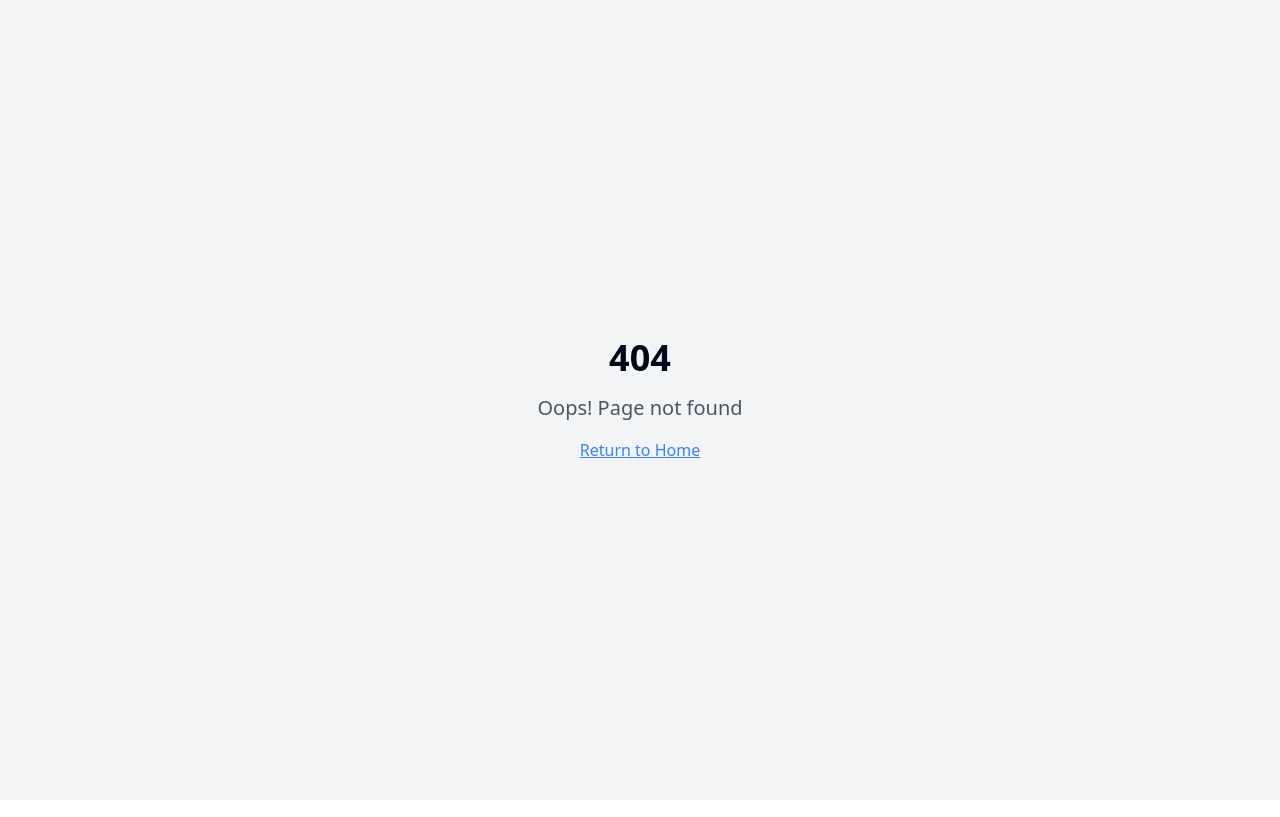
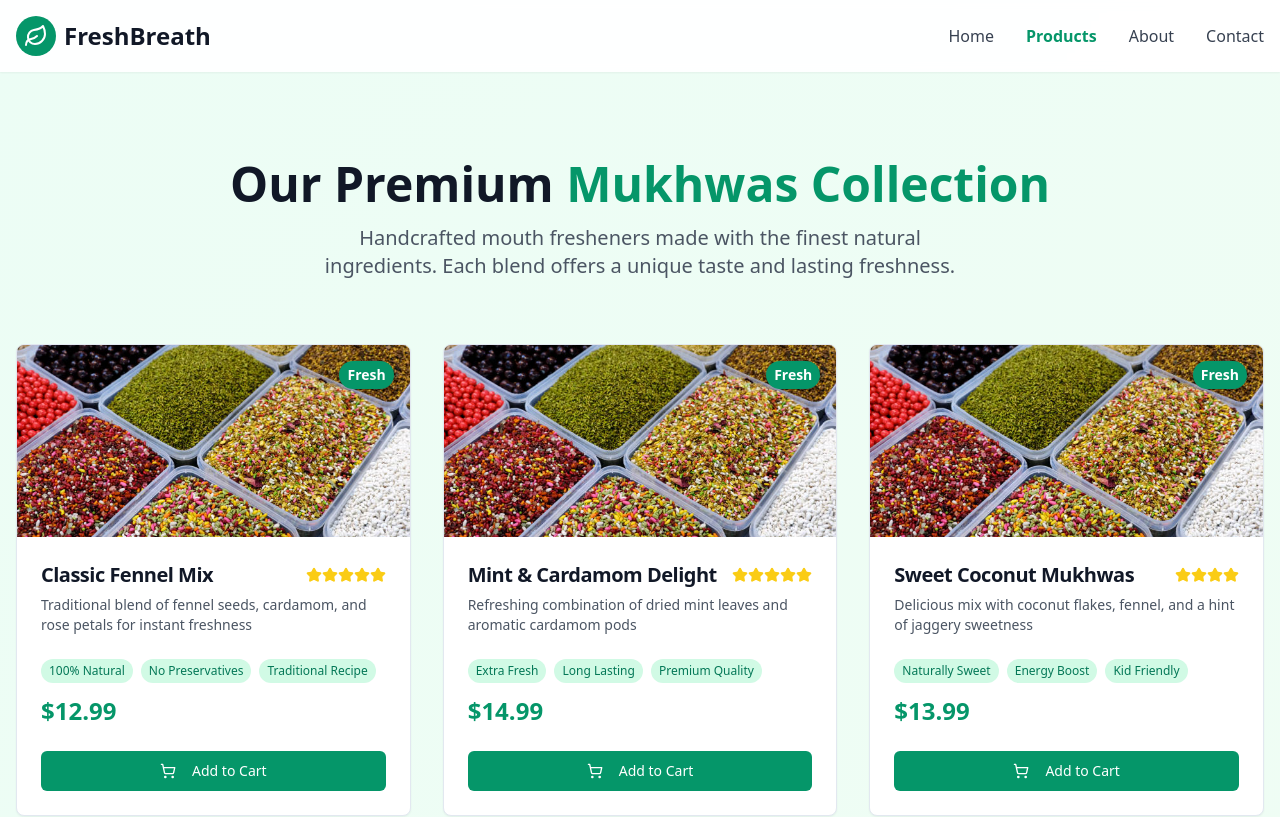
Before and after one commit to technojia98/fresh, a React (Vite) app: page /products in a window 1280 px wide. Before the commit this address had no page. Shown: the top 817 px of the page. Built offline with nearby package versions, Linux system fonts and the light colour scheme.

Commit message:
Add mukhwas products
Add 6 mukhwas products to the products page.

```diff
--- a/src/App.tsx
+++ b/src/App.tsx
@@ -1,9 +1,11 @@
+
 import { Toaster } from "@/components/ui/toaster";
 import { Toaster as Sonner } from "@/components/ui/sonner";
 import { TooltipProvider } from "@/components/ui/tooltip";
 import { QueryClient, QueryClientProvider } from "@tanstack/react-query";
 import { BrowserRouter, Routes, Route } from "react-router-dom";
 import Index from "./pages/Index";
+import Products from "./pages/Products";
 import NotFound from "./pages/NotFound";
 
 const queryClient = new QueryClient();
@@ -16,6 +18,7 @@ const App = () => (
       <BrowserRouter>
         <Routes>
           <Route path="/" element={<Index />} />
+          <Route path="/products" element={<Products />} />
           {/* ADD ALL CUSTOM ROUTES ABOVE THE CATCH-ALL "*" ROUTE */}
           <Route path="*" element={<NotFound />} />
         </Routes>
--- a/src/components/Header.tsx
+++ b/src/components/Header.tsx
@@ -1,21 +1,42 @@
 
 import { Leaf } from "lucide-react";
+import { Link, useLocation } from "react-router-dom";
 
 const Header = () => {
+  const location = useLocation();
+
   return (
     <header className="fixed top-0 w-full bg-white bg-opacity-95 backdrop-blur-sm shadow-sm z-50">
       <div className="container mx-auto px-4 py-4">
         <div className="flex items-center justify-between">
-          <div className="flex items-center space-x-2">
+          <Link to="/" className="flex items-center space-x-2">
             <div className="bg-emerald-600 p-2 rounded-full">
               <Leaf className="h-6 w-6 text-white" />
             </div>
             <span className="text-2xl font-bold text-gray-900">FreshBreath</span>
-          </div>
+          </Link>
 
           <nav className="hidden md:flex items-center space-x-8">
-            <a href="#home" className="text-gray-700 hover:text-emerald-600 transition-colors duration-300">Home</a>
-            <a href="#products" className="text-gray-700 hover:text-emerald-600 transition-colors duration-300">Products</a>
+            <Link
+              to="/"
+              className={`transition-colors duration-300 ${
+                location.pathname === "/"
+                  ? "text-emerald-600 font-semibold"
+                  : "text-gray-700 hover:text-emerald-600"
+              }`}
+            >
+              Home
+            </Link>
+            <Link
+              to="/products"
+              className={`transition-colors duration-300 ${
+                location.pathname === "/products"
+                  ? "text-emerald-600 font-semibold"
+                  : "text-gray-700 hover:text-emerald-600"
+              }`}
+            >
+              Products
+            </Link>
             <a href="#about" className="text-gray-700 hover:text-emerald-600 transition-colors duration-300">About</a>
             <a href="#contact" className="text-gray-700 hover:text-emerald-600 transition-colors duration-300">Contact</a>
           </nav>
--- /dev/null
+++ b/src/pages/Products.tsx
@@ -0,0 +1,161 @@
+
+import { ShoppingCart, Star } from "lucide-react";
+import { Button } from "@/components/ui/button";
+import { Card, CardContent, CardDescription, CardFooter, CardHeader, CardTitle } from "@/components/ui/card";
+import Header from "@/components/Header";
+
+const products = [
+  {
+    id: 1,
+    name: "Classic Fennel Mix",
+    description: "Traditional blend of fennel seeds, cardamom, and rose petals for instant freshness",
+    price: "$12.99",
+    image: "/lovable-uploads/e40b23ed-c309-4e40-9193-935d8bb0adbc.png",
+    rating: 5,
+    features: ["100% Natural", "No Preservatives", "Traditional Recipe"]
+  },
+  {
+    id: 2,
+    name: "Mint & Cardamom Delight",
+    description: "Refreshing combination of dried mint leaves and aromatic cardamom pods",
+    price: "$14.99",
+    image: "/lovable-uploads/e40b23ed-c309-4e40-9193-935d8bb0adbc.png",
+    rating: 5,
+    features: ["Extra Fresh", "Long Lasting", "Premium Quality"]
+  },
+  {
+    id: 3,
+    name: "Sweet Coconut Mukhwas",
+    description: "Delicious mix with coconut flakes, fennel, and a hint of jaggery sweetness",
+    price: "$13.99",
+    image: "/lovable-uploads/e40b23ed-c309-4e40-9193-935d8bb0adbc.png",
+    rating: 4,
+    features: ["Naturally Sweet", "Energy Boost", "Kid Friendly"]
+  },
+  {
+    id: 4,
+    name: "Spicy Ajwain Special",
+    description: "Bold flavor with ajwain seeds, black pepper, and traditional spices",
+    price: "$11.99",
+    image: "/lovable-uploads/e40b23ed-c309-4e40-9193-935d8bb0adbc.png",
+    rating: 5,
+    features: ["Digestive Aid", "Strong Flavor", "Health Benefits"]
+  },
+  {
+    id: 5,
+    name: "Rose Petal Premium",
+    description: "Luxurious blend with dried rose petals, fennel, and cardamom for a floral touch",
+    price: "$16.99",
+    image: "/lovable-uploads/e40b23ed-c309-4e40-9193-935d8bb0adbc.png",
+    rating: 5,
+    features: ["Floral Aroma", "Premium Blend", "Special Occasion"]
+  },
+  {
+    id: 6,
+    name: "Digestive Blend",
+    description: "Specially crafted with cumin, coriander, and fennel for optimal digestion",
+    price: "$13.49",
+    image: "/lovable-uploads/e40b23ed-c309-4e40-9193-935d8bb0adbc.png",
+    rating: 4,
+    features: ["Digestive Health", "After Meals", "Ayurvedic Formula"]
+  }
+];
+
+const Products = () => {
+  return (
+    <div className="min-h-screen bg-gradient-to-br from-emerald-50 to-green-50">
+      <Header />
+      <main className="pt-24">
+        <div className="container mx-auto px-4 py-16">
+          <div className="text-center mb-16">
+            <h1 className="text-4xl lg:text-5xl font-bold text-gray-900 mb-4">
+              Our Premium <span className="text-emerald-600">Mukhwas Collection</span>
+            </h1>
+            <p className="text-xl text-gray-600 max-w-2xl mx-auto">
+              Handcrafted mouth fresheners made with the finest natural ingredients.
+              Each blend offers a unique taste and lasting freshness.
+            </p>
+          </div>
+
+          <div className="grid md:grid-cols-2 lg:grid-cols-3 gap-8">
+            {products.map((product) => (
+              <Card key={product.id} className="overflow-hidden hover:shadow-xl transition-shadow duration-300 bg-white">
+                <div className="relative">
+                  <img
+                    src={product.image}
+                    alt={product.name}
+                    className="w-full h-48 object-cover"
+                  />
+                  <div className="absolute top-4 right-4 bg-emerald-600 text-white px-2 py-1 rounded-full text-sm font-semibold">
+                    Fresh
+                  </div>
+                </div>
+
+                <CardHeader>
+                  <div className="flex items-center justify-between">
+                    <CardTitle className="text-xl font-bold text-gray-900">{product.name}</CardTitle>
+                    <div className="flex items-center">
+                      {[...Array(product.rating)].map((_, i) => (
+                        <Star key={i} className="h-4 w-4 text-yellow-400 fill-current" />
+                      ))}
+                    </div>
+                  </div>
+                  <CardDescription className="text-gray-600">
+                    {product.description}
+                  </CardDescription>
+                </CardHeader>
+
+                <CardContent>
+                  <div className="space-y-3">
+                    <div className="flex flex-wrap gap-2">
+                      {product.features.map((feature, index) => (
+                        <span
+                          key={index}
+                          className="bg-emerald-100 text-emerald-700 px-2 py-1 rounded-full text-xs font-medium"
+                        >
+                          {feature}
+                        </span>
+                      ))}
+                    </div>
+                    <div className="text-2xl font-bold text-emerald-600">
+                      {product.price}
+                    </div>
+                  </div>
+                </CardContent>
+
+                <CardFooter>
+                  <Button
+                    className="w-full bg-emerald-600 hover:bg-emerald-700 text-white"
+                  >
+                    <ShoppingCart className="mr-2 h-4 w-4" />
+                    Add to Cart
+                  </Button>
+                </CardFooter>
+              </Card>
+            ))}
+          </div>
+
+          <div className="text-center mt-16">
+            <div className="bg-white rounded-2xl p-8 shadow-lg max-w-2xl mx-auto">
+              <h3 className="text-2xl font-bold text-gray-900 mb-4">
+                Custom Blends Available
+              </h3>
+              <p className="text-gray-600 mb-6">
+                Looking for something specific? We can create custom mukhwas blends
+                tailored to your taste preferences and dietary requirements.
+              </p>
+              <Button
+                variant="outline"
+                className="border-emerald-600 text-emerald-600 hover:bg-emerald-50"
+              >
+                Contact for Custom Orders
+              </Button>
+            </div>
+          </div>
+        </div>
+      </main>
+    </div>
+  );
+};
+
+export default Products;
```
